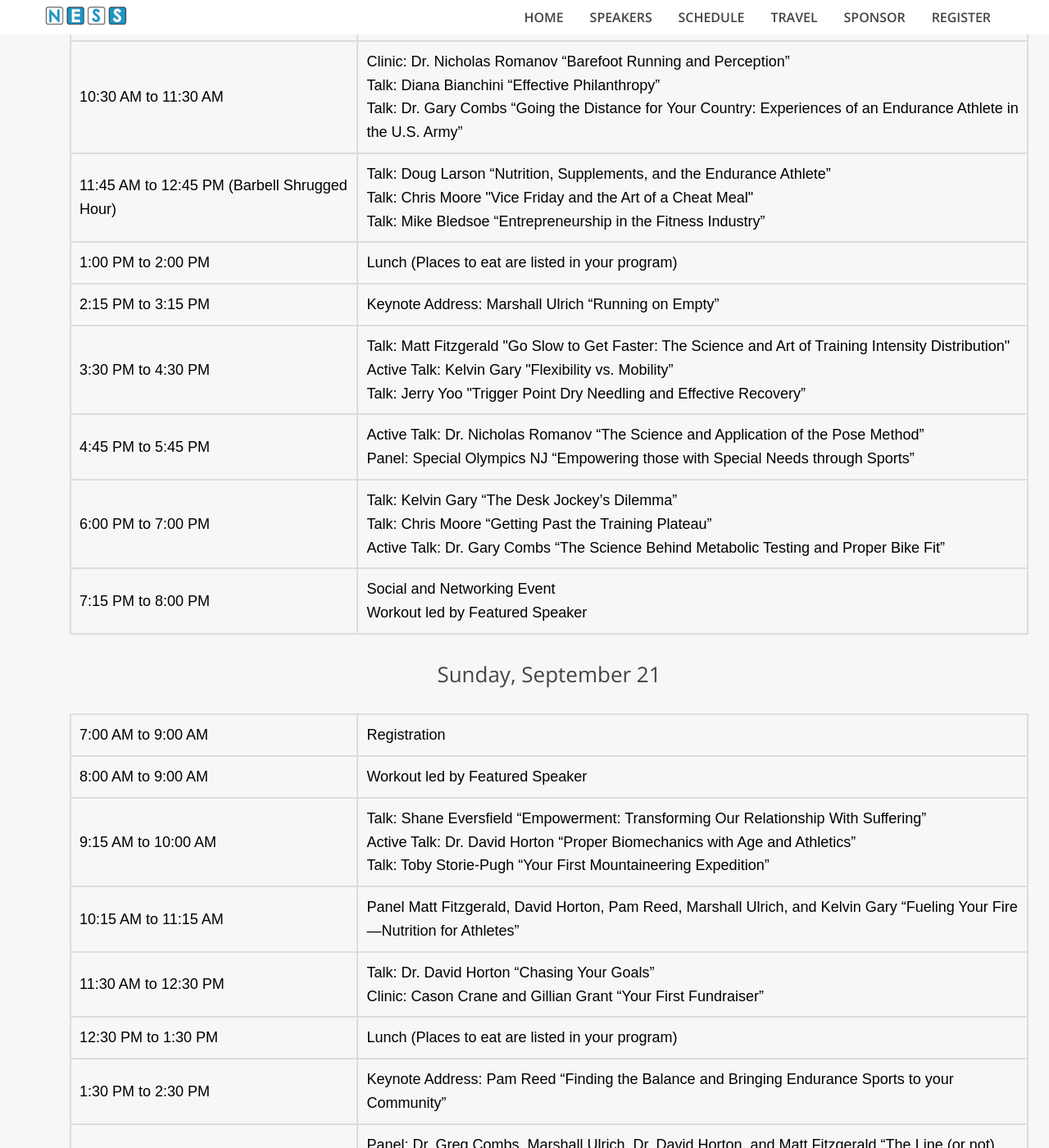
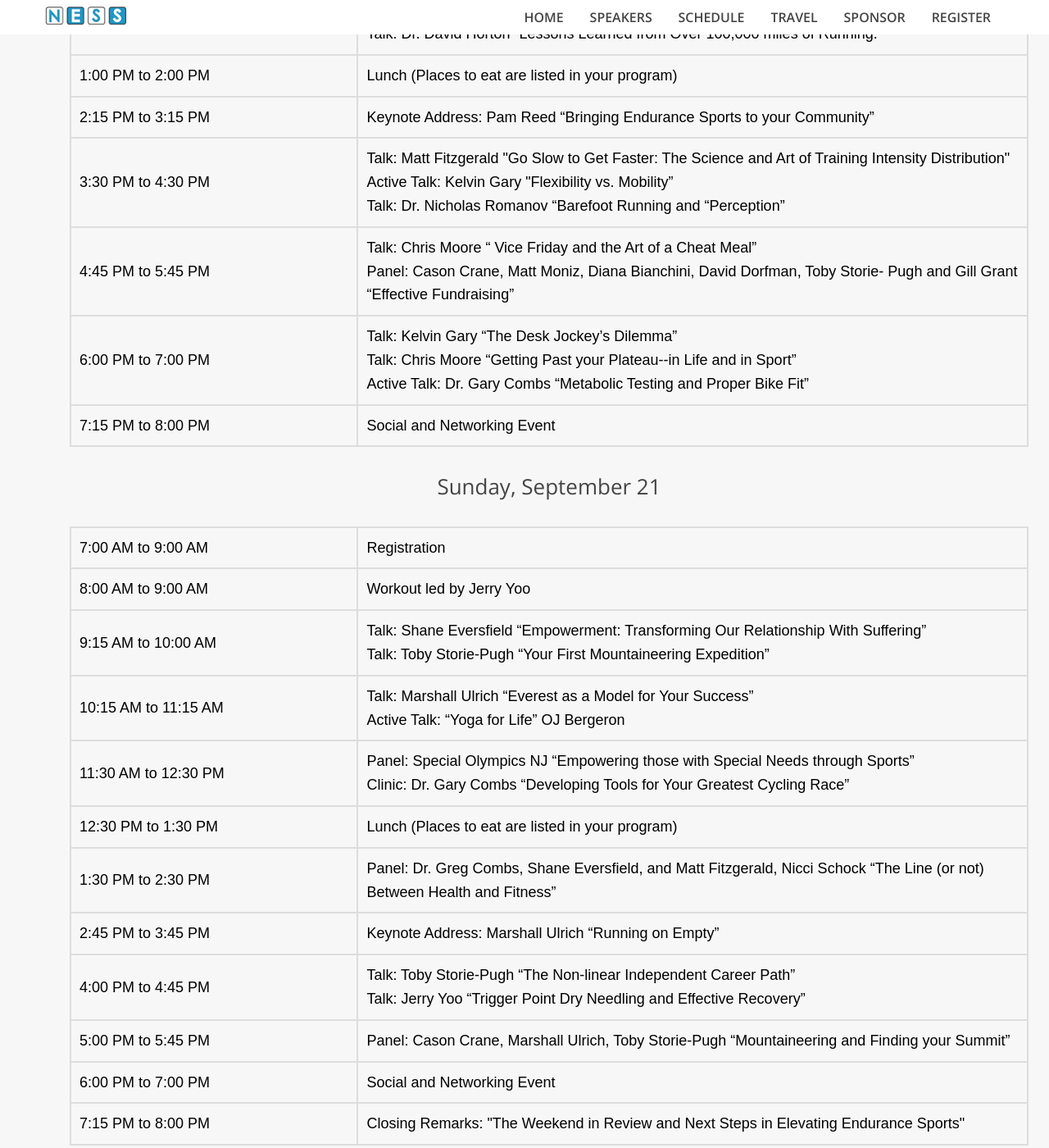
Before and after one commit to teamuness/teamuness.github.io, a Jekyll site: the page built from schedule/index.md, in a window 1280 px wide and 1400 px high, scrolled down 1778 px. Shown: the whole window at 82% size. Built offline with Jekyll 4.4.1, drawn with Linux system fonts in a browser that asks for light colours; some of the changed text lies outside the part shown.

Commit message:
new schedule

```diff
--- a/schedule/index.md
+++ b/schedule/index.md
@@ -36,17 +36,6 @@ layout: default
                 <br />
 
                 <div class="span12">
-                    <center><h2>Thursday, September 18</h2></center>
-                    <table width="100%">
-                        <tr>
-                            <td>5:00 PM to 8:00 PM</td>
-                            <td>Registration and Reception</td>
-                        </tr>
-                        <tr>
-                        <td>8:00 PM to 10:00 PM</td>
-                        <td>Featured Film</td>
-                        </tr>
-                    </table>
 
                     <center><h2>Friday, September 19</h2></center>
                     <table width="100%">
@@ -55,7 +44,7 @@ layout: default
                         </tr>
 
                         <tr>
-                            <td>8:00 AM to 9:00 AM</td><td> Workout led by Featured Speaker</td>
+                            <td>8:00 AM to 9:00 AM</td><td> Workout led by Pam Reed</td>
                         </tr>
 
                          <tr>
@@ -67,15 +56,13 @@ layout: default
                                 Active Talk: Nate Helming and Carl Paoli
                          "Developing a Solid Core" <br />
 
-                         Talk: Terra Castro "Going Pro Through Faith"
-                         <br />
                          Talk: Toby Storie-Pugh "Climbing for the World"
                             </td>
                         </tr>
 
                         <tr>
                             <td>11:15 AM to 12:30 PM</td><td>
-                            Panel: Marshall Ulrich, Pam Reed, David Horton, Ray Zahab, and Terry Laughlin "Going the Distance: Experiences Pushing Further in Endurance Sports"
+                            Panel: Pam Reed, David Horton, Ray Zahab, and Terry Laughlin "Going the Distance: Experiences Pushing Further in Endurance Sports"
                             </td>
                         </tr>
 
@@ -86,9 +73,9 @@ layout: default
 
                         <tr>
                             <td>1:30 PM to 2:30 PM</td><td>
-                                Active Talk: Pam Reed "Hot Yoga and Injury Prevention"
+                                Active Talk: Pam Reed “Hot Yoga and Injury Prevention” (Wilson Dance Studio)
                                  <br />
-                         Talk: Nate Helming "Your First Triathlon"
+                         Talk: Nate Helming "Importance of Being a Strong Runne"
                           <br />
                         Talk: Dr. Nicholas Romanov "Biomechanics of Running"
                             </td>
@@ -98,9 +85,9 @@ layout: default
                             <td>2:45 PM to 3:30 PM</td><td>
                             Talk: Carl Paoli "How to Maximize Sport and Life Performance"
                             <br />
-                        Talk: Matt Moniz and Cason Crane "Power of Youth"
+                        Talk: Cason Crane "Summit for Social Good"
                         <br />
-                        Clinic: Terry Laughlin "Applying T.I."
+                        Clinic: Terry Laughlin "Total Immersion Swimming"
                             </td>
                         </tr>
 
@@ -120,15 +107,13 @@ layout: default
 
                         <tr>
                             <td>6:00 PM to 7:00 PM</td><td>
-                                Panel: Marshall Ulrich, Cason Crane, Toby Storie-Pugh, and Matt Moniz "Mountaineering and Finding your Summit"
+                                Panel: Matt Fitzgerald, Pam Reed, Terry  Laughlin, Kelvin Gary, Nicci Schock "Fueling your fire—-nutrition for athletes"
                             </td>
                         </tr>
 
                         <tr>
                             <td>7:15 PM to 8:00 PM</td><td>
                                 Social and Networking Event
-                                <br />
-                                Workout led by Featured Speaker
                             </td>
                         </tr>
                     </table>
@@ -140,30 +125,33 @@ layout: default
                             <td>7:00 AM to 9:00 AM</td><td>Registration</td></tr>
 
                         <tr>
-                            <td>8:00 AM to 9:00 AM</td><td>Workout led by Featured Speaker</td></tr>
+                            <td>8:00 AM to 9:00 AM</td><td>Workout led by Kelvin Gary</td></tr>
 
                         <tr>
                             <td>9:15 AM to 10:15 AM</td><td>Panel: Matt Fitzgerald, Shane Eversfield, Dr. Gary Combs, Kelvin Gary "The Mind-Body Connection"
                             <br />
-                        Active Talk: Nate Helming “Being a Strong Runner”</td></tr>
+                        Active Talk: Dr. David Horton "Age and Athletics"
+                        <br />
+                        Talk: Mike Bledsoe “Entrepreneurship in the Fitness Industry”
+                        </td></tr>
 
                         <tr>
                             <td>10:30 AM to 11:30 AM</td><td>
-                                Clinic: Dr. Nicholas Romanov “Barefoot Running and Perception”
+                                Active Talk: Pam Reed “Integrating Yoga into Your Program”
                                 <br />
-                        Talk: Diana Bianchini “Effective Philanthropy”
-                                <br />
-                         Talk: Dr. Gary Combs “Going the Distance for Your Country: Experiences of an Endurance Athlete in the U.S. Army”
+                                Active Talk: Dr. Nicholas Romanov “The Science and Application of the Pose Method” <br />
+                                Talk: Matt Moniz “Record Setting Summits”
 
                             </td></tr>
 
                         <tr>
                             <td>11:45 AM to 12:45 PM (Barbell Shrugged Hour)</td><td>
-                                Talk: Doug Larson “Nutrition, Supplements, and the Endurance Athlete”
+                                Talk: Doug Larson “Nutrition and Supplements for the Endurance Athlete”
                             <br />
-                            Talk: Chris Moore "Vice Friday and the Art of a Cheat Meal"
+                            Talk: Dr. Gary Combs “Going the Distance for Your Country: Experiences of an Endurance Athlete in the U.S. Army”
+
                             <br />
-                            Talk: Mike Bledsoe “Entrepreneurship in the Fitness Industry”
+                             Talk: Dr. David Horton “Lessons Learned from Over 100,000 miles of Running.”
 
                             </td></tr>
 
@@ -173,7 +161,7 @@ layout: default
                             <td>1:00 PM to 2:00 PM</td><td>Lunch (Places to eat are listed in your program)</td></tr>
 
                         <tr>
-                            <td>2:15 PM to 3:15 PM</td><td>Keynote Address: Marshall Ulrich “Running on Empty”</td></tr>
+                            <td>2:15 PM to 3:15 PM</td><td>Keynote Address: Pam Reed “Bringing Endurance Sports to your Community”</td></tr>
 
                         <tr>
                             <td>3:30 PM to 4:30 PM</td><td>
@@ -181,33 +169,30 @@ layout: default
                                 <br />
                                  Active Talk: Kelvin Gary "Flexibility vs. Mobility”
                                  <br />
-                                Talk: Jerry Yoo "Trigger Point Dry Needling and Effective Recovery”
+                                Talk: Dr. Nicholas Romanov “Barefoot Running and “Perception”
 
                             </td></tr>
 
                         <tr>
                             <td>4:45 PM to 5:45 PM</td><td>
 
-                                Active Talk: Dr. Nicholas Romanov “The Science and Application of the Pose Method”
-                                <br />
-                                Panel: Special Olympics NJ “Empowering those with Special Needs through Sports”
+                                Talk: Chris Moore “ Vice Friday and the Art of a Cheat Meal” <br />
+                                Panel: Cason Crane, Matt Moniz, Diana Bianchini, David Dorfman, Toby Storie- Pugh and Gill Grant “Effective Fundraising”
                             </td></tr>
 
                         <tr>
                             <td>6:00 PM to 7:00 PM</td><td>
                                 Talk: Kelvin Gary “The Desk Jockey’s Dilemma”
                                 <br />
-                                Talk: Chris Moore “Getting Past the Training Plateau”
-                                <br />
-                                 Active Talk: Dr. Gary Combs “The Science Behind Metabolic Testing and Proper Bike Fit”
+                                 Talk: Chris Moore “Getting Past your Plateau--in Life and in Sport”
+                                 <br />
+                                 Active Talk: Dr. Gary Combs “Metabolic Testing and Proper Bike Fit”
 
                             </td></tr>
 
                         <tr>
                             <td>7:15 PM to 8:00 PM</td><td>
                                 Social and Networking Event
-                                <br />
-                                Workout led by Featured Speaker
                             </td></tr>
                     </table>
 
@@ -220,14 +205,12 @@ layout: default
                             <td>7:00 AM to 9:00 AM</td><td>Registration</td></tr>
 
                         <tr>
-                            <td>8:00 AM to 9:00 AM</td><td>Workout led by Featured Speaker</td></tr>
+                            <td>8:00 AM to 9:00 AM</td><td>Workout led by Jerry Yoo</td></tr>
 
                         <tr>
                             <td>9:15 AM to 10:00 AM</td><td>
 
                                 Talk: Shane Eversfield “Empowerment: Transforming Our Relationship With Suffering”
-                                <br />
-                                 Active Talk: Dr. David Horton “Proper Biomechanics with Age and Athletics”
                                 <br />
                                  Talk: Toby Storie-Pugh “Your First Mountaineering Expedition”
                             </td></tr>
@@ -235,15 +218,15 @@ layout: default
                         <tr>
                             <td>10:15 AM to 11:15 AM</td><td>
 
-                                Panel Matt Fitzgerald, David Horton, Pam Reed, Marshall Ulrich, and Kelvin Gary “Fueling Your Fire—Nutrition for Athletes”
+                                Talk: Marshall Ulrich “Everest as a Model for Your Success” <br />
+                                Active Talk: “Yoga for Life” OJ Bergeron
                             </td></tr>
 
                         <tr>
                             <td>11:30 AM to 12:30 PM</td><td>
 
-                                Talk: Dr. David Horton “Chasing Your Goals”
-                                <br />
-                                Clinic: Cason Crane and Gillian Grant “Your First Fundraiser”
+                                Panel: Special Olympics NJ “Empowering those with Special Needs through Sports”<br />
+                                Clinic: Dr. Gary Combs “Developing Tools for Your Greatest Cycling Race”
                             </td></tr>
 
                         <tr>
@@ -252,39 +235,31 @@ layout: default
                         <tr>
                             <td>1:30 PM to 2:30 PM</td><td>
 
-                            Keynote Address: Pam Reed “Finding the Balance and Bringing Endurance Sports to your Community”
+                            Panel: Dr. Greg Combs, Shane Eversfield, and Matt Fitzgerald, Nicci Schock “The Line (or not) Between Health and Fitness”
                             </td></tr>
 
                         <tr>
                             <td>2:45 PM to 3:45 PM</td><td>
 
-                                 Panel: Dr. Greg Combs, Marshall Ulrich, Dr. David Horton, and Matt Fitzgerald “The Line (or not) Between Health and Fitness”
+                                 Keynote Address: Marshall Ulrich “Running on Empty”
 
                             </td></tr>
 
                         <tr>
                             <td>4:00 PM to 4:45 PM</td><td>
-                                Talk: Marshall Ulrich “Everest as a Model for Your Success”
-                                <br />
-                                Active Talk: Pam Reed “Integrating Yoga into Your Workouts”
-                                <br />
-                                Talk: Diana Bianchini “Integrating Social Good in the Workplace”
+                                Talk: Toby Storie-Pugh “The Non-linear Independent Career Path” <br />
+                                Talk: Jerry Yoo “Trigger Point Dry Needling and Effective Recovery”
                             </td></tr>
 
                         <tr>
                             <td>5:00 PM to 5:45 PM</td><td>
-                                Talk: Toby Storie-Pugh “The Non-linear Independent Career Path”
-                                <br />
-                                Clinic: Dr. Gary Combs “Developing Tools for Your Greatest Cycling Race”
+                                 Panel: Cason Crane, Marshall Ulrich, Toby Storie-Pugh “Mountaineering and Finding your Summit”
 
                             </td></tr>
 
                         <tr>
                             <td>6:00 PM to 7:00 PM</td><td>
                                 Social and Networking Event
-                                <br />
-                                Workout led by Featured Speaker
-
                             </td></tr>
 
                         <tr>
@@ -294,14 +269,6 @@ layout: default
                         </tr>
                     </table>
 
-                    <center><h2>Monday, September 22</h2></center>
-                    <table width="100%">
-                        <tr>
-                            <td>7:00 AM to 10:00 AM</td>
-                            <td>Checkout</td>
-                        </tr>
-                    </table>
-
                 </div><!--end span12 -->
             </div><!--end row -->
         </div><!--end container -->
```
Also changed, not shown: 1 other file.
